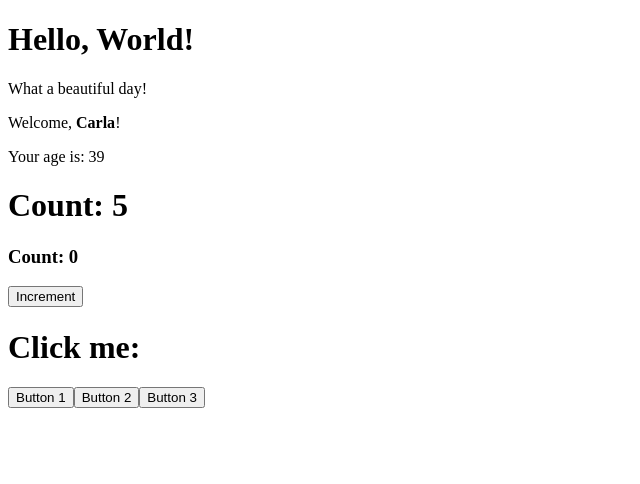
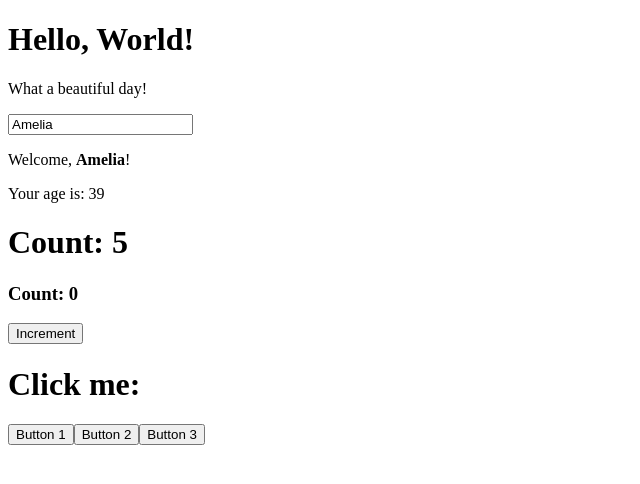
Before and after one commit to ameted83/React-exercises, a React (Create React App) app: page / in a window 1280 px wide. Shown: the top 484 px of the page, without its empty margins (0-640 px from the left). Built offline with nearby package versions, Linux system fonts and the light colour scheme.

Commit message:
forms-01

```diff
--- a/src/App.js
+++ b/src/App.js
@@ -1,16 +1,16 @@
 import React from "react";
 import Hello from "./Hello";
-import Welcome from "./Welcome";
 import Counter from "./Counter";
 import ClickCounter from "./ClickCounter";
 import { ClickTracker } from "./ClickTracker";
+import InteractiveWelcome from "./InteractiveWelcome";
 
 export class App extends React.Component {
   render() {
     return (
       <div>
         <Hello />
-        <Welcome name="Carla" />
+        <InteractiveWelcome />
         <Counter />
         <ClickCounter />
         <ClickTracker />
--- /dev/null
+++ b/src/InteractiveWelcome.js
@@ -0,0 +1,19 @@
+import React from "react";
+import Welcome from "./Welcome";
+
+class InteractiveWelcome extends React.Component {
+  state = {
+    username: "Amelia",
+  };
+
+  render() {
+    return (
+      <>
+        <input name="username" value={this.state.username}></input>
+        <Welcome value={this.props.name} />
+      </>
+    );
+  }
+}
+
+export default InteractiveWelcome;
```
